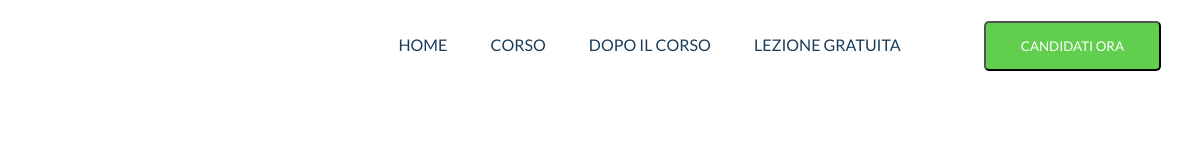
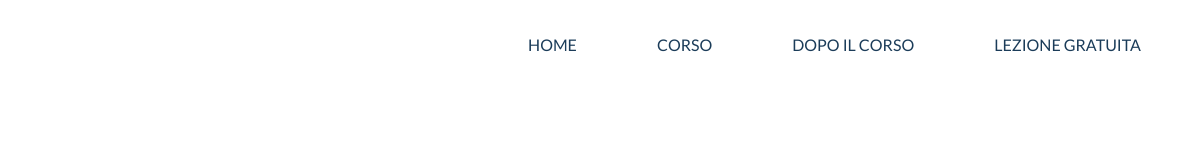
Before and after one commit to GianluigiVitale/js-html-css-revolut, a plain HTML site: page index.html in a window 1280 px wide. Shown: the full height of the page, 99-1280 px from the left. Drawn offline with nearby package versions, Linux system fonts and the light colour scheme.

Commit message:
modified html and css to create drop down menu

```diff
--- a/css/style.css
+++ b/css/style.css
@@ -22,24 +22,29 @@ header {
     margin-left: 15px;
 }
 
-.header-right li {
+nav {
+    display: flex;
+    align-items: center;
+}
+
+.menu-item {
     color: #1b3c59;
-    list-style: none;
-    display: inline;
-    margin-top: 10px;
-    padding: 0 20px 25px 20px;
+    padding: 0 40px;
+    text-transform: uppercase;
+}
+
+.menu-item:hover {
+    border-bottom: 2px solid #61ce4e;
+}
+
+.menu-item > a {
     line-height: 90px;
 }
 
-.header-right li:hover:not(:last-child) {
-    border-bottom: 2px solid #61ce4e;
+header .dropdown-menu {
+    display: none;
 }
 
-header button {
-    color: white;
-    background-color: #61ce4e;
-    margin-left: 40px;
-    padding: 15px 35px;
-    border-radius: 5px;
-    display: inline;
+header .dropdown-menu-item {
+    margin: 10px 0px;
 }
--- a/index.html
+++ b/index.html
@@ -2,11 +2,13 @@
 <html lang="en" dir="ltr">
     <head>
         <meta charset="utf-8">
-        <meta name="viewport" content="width=device-width, initial-scale=1">
-        <link rel="stylesheet" href="https://use.fontawesome.com/releases/v5.5.0/css/all.css">
+        <title></title>
+        <meta name="viewport" content="width=device-width, initial-scale=1.0">
+        <link rel="stylesheet" href="https://use.fontawesome.com/releases/v5.5.0/css/all.css"/>
         <link href="https://fonts.googleapis.com/css?family=Lato" rel="stylesheet">
         <link rel="stylesheet" href="css/style.css">
-        <title>Dropdown Menu</title>
+        <script src="https://ajax.googleapis.com/ajax/libs/jquery/3.4.1/jquery.min.js"></script>
+        <script src="js/main.js" charset="utf-8"></script>
     </head>
     <body>
         <header>
@@ -14,17 +16,43 @@
                 <a href="#"><img src="https://www.boolean.careers/images/common/logo.png" alt="logo"></a>
             </div>
             <div class="header-right">
-                <ul>
-                    <li><a href="#">HOME</a></li>
-                    <li><a href="#">CORSO</a></li>
-                    <li><a href="#">DOPO IL CORSO</a></li>
-                    <li><a href="#">LEZIONE GRATUITA</a></li>
-                    <li><button>CANDIDATI ORA</button></li>
-                </ul>
+                <nav class="menu">
+                    <div class="menu-item">
+                        <a href="#">home</a>
+                    </div>
+                    <div class="menu-item">
+                        <a href="#">corso</a>
+                        <div class="dropdown-menu">
+                            <div class="dropdown-menu-item">
+                                <a href="#">HTML</a>
+                            </div>
+                            <div class="dropdown-menu-item">
+                                <a href="#">CSS</a>
+                            </div>
+                            <div class="dropdown-menu-item">
+                                <a href="#">Javascript</a>
+                            </div>
+                            <div class="dropdown-menu-item">
+                                <a href="#">PHP</a>
+                            </div>
+                        </div>
+                    </div>
+                    <div class="menu-item">
+                        <a href="#">dopo il corso</a>
+                        <div class="dropdown-menu">
+                            <div class="dropdown-menu-item">
+                                <a href="#">Lavoro</a>
+                            </div>
+                            <div class="dropdown-menu-item">
+                                <a href="#">Startup</a>
+                            </div>
+                        </div>
+                    </div>
+                    <div class="menu-item">
+                        <a href="#">lezione gratuita</a>
+                    </div>
+                </nav>
             </div>
         </header>
-
-        <script src="https://ajax.googleapis.com/ajax/libs/jquery/3.3.1/jquery.min.js"></script>
-        <script src="js/main.js" charset="utf-8"></script>
     </body>
 </html>
```
